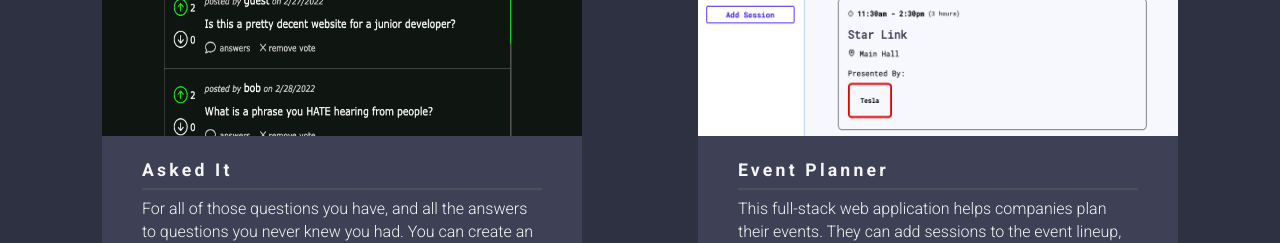
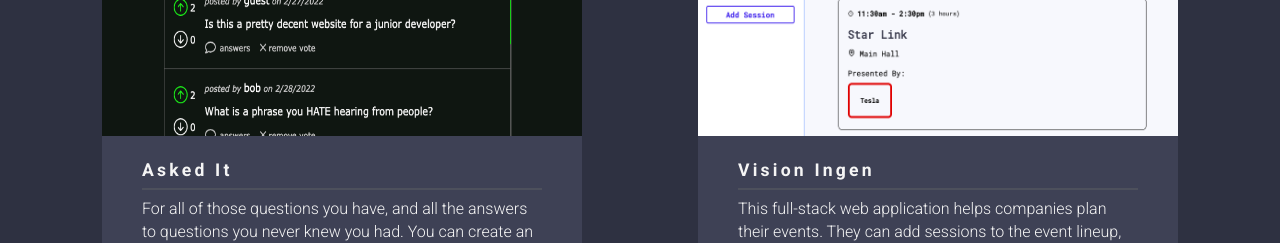
Before and after one commit to brobb27/portfolio, a React (Create React App) app: page / in a window 1280 px wide. Shown: the part 1740-1983 px from the top of the page. Built offline with nearby package versions, Linux system fonts and the light colour scheme; a web font is replaced by a local one.

Commit message:
changed the name of the event planner

```diff
--- a/src/components/Projects.js
+++ b/src/components/Projects.js
@@ -23,7 +23,7 @@ function Projects() {
         },
         {
             projectImg: eventPlanner,
-            title: 'Event Planner',
+            title: 'Vision Ingen',
             description: `This full-stack web application helps companies plan their events. They can add sessions to the event lineup, edit the lineup, and delete one or multiple sessions if for whatever reason plans fall through. Don’t worry about sorting the lineup, the software nicely displays and sorts the events’ sessions by start time.`,
             link: 'https://visioningen.netlify.app/'
         },
```
